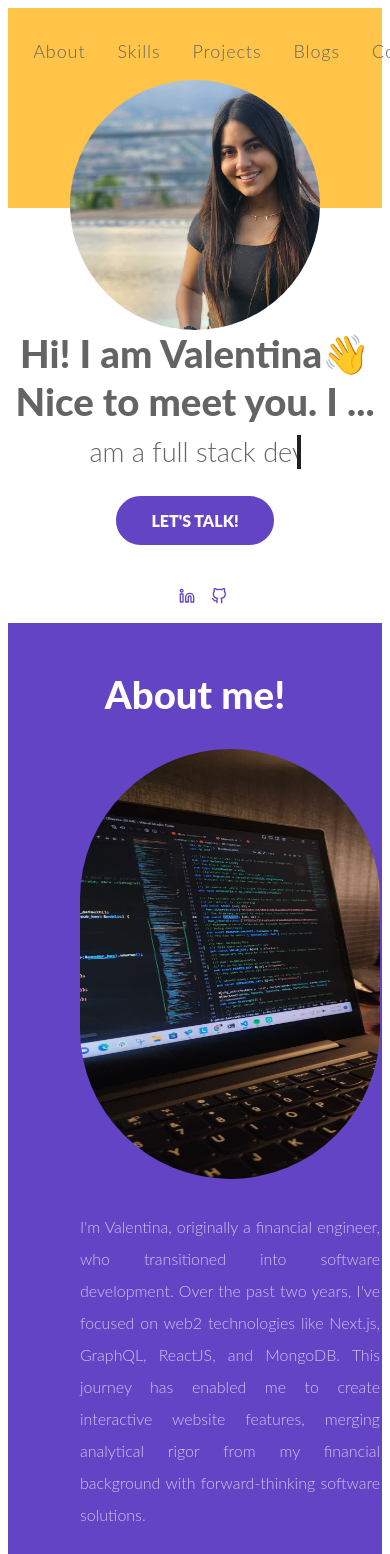
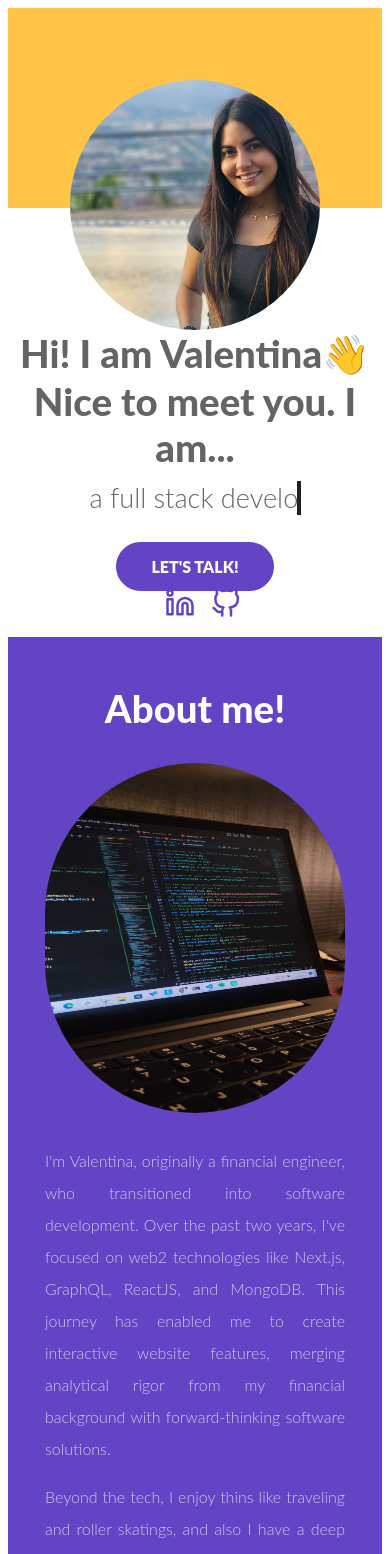
Before and after one commit to Valentinaga1/valentinaga1-portfolio, a Next.js app: page / in a window 390 px wide. Shown: the top 1554 px of the page. Built offline with nearby package versions, Linux system fonts and the light colour scheme.

Commit message:
Fixing responsive in all the components

```diff
--- a/src/components/Atoms/SocialLinks/index.js
+++ b/src/components/Atoms/SocialLinks/index.js
@@ -7,12 +7,11 @@ const SocialLinks = () => {
   return (
     <div className={styles["header__main-fi-container"]}>
       <Link href="https://www.linkedin.com/in/valentinaga1/" target='_blank'>
-        <FiLinkedin className={styles["header__main-fi"]}/>
+        <FiLinkedin className={styles["header__main-fi"]} size={30}/>
       </Link>
       <Link href="https://github.com/Valentinaga1" target='_blank'>
-        <FiGithub className={styles["header__main-fi"]}/>
+        <FiGithub className={styles["header__main-fi"]} size={30}/>
       </Link>
-      <i className="fab fa-linkedin"></i>
     </div>
 
   )
--- a/src/components/Molecules/About/index.js
+++ b/src/components/Molecules/About/index.js
@@ -14,8 +14,9 @@ const About = () => {
         <h2 className={styles["about__tile"]}>About me!</h2>
       </div>
       <div className={styles["about__columns"]}>
+        <div className={styles["about__columns-container"]}>
           <div className={styles["about__img-container"]}>
-          <Image className={styles["about__img"]} src={aboutMe} alt="About image" width={300} height={430}/>
+            <Image className={styles["about__img"]} src={aboutMe} alt="About image" width={300} height={350}/>
           </div>
           <div>
             <div className={styles["about__text-container"]}>
@@ -24,6 +25,7 @@ const About = () => {
               <a href={cvUrl} download="Cv-ValentinaGómezAgudelo.pdf" title="CV">
                 <Button label={`Download CV`} isAboutParent={true}/>
               </a>
+            </div>
           </div>
         </div>
         <svg className={styles["contact__background-details-2"]} width="73" height="70" viewBox="0 0 73 70" fill="none" xmlns="http://www.w3.org/2000/svg" id="null" class="svg replaced-svg">
--- a/src/components/Molecules/About/styles.module.css
+++ b/src/components/Molecules/About/styles.module.css
@@ -3,17 +3,23 @@
   padding: 1rem 12rem 2rem;
   position: relative;
 }
-
-
-.about__columns {
+.about__columns-container{
   display: grid;
   grid-template-columns: 1fr 1fr;
   grid-gap: 1rem;
+  justify-content: center;
+  max-width: 1300px;
+
+}
+
+.about__columns {
+  display: flex;
+  justify-content: center;
 }
 
 .about__img-container {
   display: flex;
-  /* justify-content: center; */
+  justify-content: center;
   align-items: center;
 }
 
@@ -52,7 +58,7 @@
   .about__main {
     padding: 1rem 3rem 2rem;
   }
-  .about__columns {
+  .about__columns-container {
     grid-template-columns: 1fr;
   }
   .about__img-container {
@@ -74,7 +80,7 @@
   .about__main{
     padding: 1rem 4.5rem 2rem;
   }
-  .about__columns {
+  .about__columns-container {
     grid-template-columns: 1fr;
   }
   .about__img-container {
@@ -99,6 +105,7 @@
     padding: 1rem 9rem 2rem;
   }
   .contact__background-details-2{
-    right: 3rem;
+    /* right: 4rem; */
   }
+
 }
--- a/src/components/Molecules/Blogs/index.js
+++ b/src/components/Molecules/Blogs/index.js
@@ -36,6 +36,7 @@ const Blogs = () => {
 
   return (
     <div className={styles["blog__main"]} id="blogs">
+      <div className={styles["blog__main-container"]}>
         <h2 className={styles["blog__title"]}>From my blogs post</h2>
         <div className={styles["blog__list-items-container"]}>
           {blogs.map(blog => (
@@ -70,7 +71,7 @@ const Blogs = () => {
             </div>
           ))}
         </div>
-
+      </div>
     </div>
   )
 }
--- a/src/components/Molecules/Blogs/styles.module.css
+++ b/src/components/Molecules/Blogs/styles.module.css
@@ -1,6 +1,12 @@
 .blog__main{
   padding: 1rem 12rem 2rem;
   position: relative;
+  display: flex;
+  justify-content: center;
+}
+
+.blog__main-container {
+  max-width: 1300px;
 }
 
 .blog__title {
@@ -68,7 +74,7 @@
 .blog__item-image-background {
   position: relative;
   z-index: -1;
-  left: 3rem;
+  left: 2rem;
 }
 
 
--- a/src/components/Molecules/Hero/index.js
+++ b/src/components/Molecules/Hero/index.js
@@ -12,10 +12,9 @@ import Button from '@/components/Atoms/Button';
 const Hero = () => {
   const [sentence, setSentence] = useState("");
   const sentences = [
-  `am a full stack developer💻`,
-  `am a blockchain developer enthusiast🔗`,
-  `am a coffee lover☕`,
-  `am roller skater🛼`
+  `a full stack developer💻`,
+  `a blockchain developer enthusiast🔗`,
+  `a coffee lover☕`,
   ];
   let currentSentenceIndex = 0;
 
@@ -44,7 +43,7 @@ const Hero = () => {
             <Image className={styles["header__main-img"]} src={headerImage} alt=""/>
           </div>
          <div className={styles["header__main-title-container"]}>
-            <h2 className={styles["header__main-title"]}>Hi! I am Valentina👋 Nice to meet you. I ...</h2>
+            <h2 className={styles["header__main-title"]}>Hi! I am Valentina👋 Nice to meet you. I am...</h2>
           </div>
            <div className={styles["header__main-sentences-container"]}>
             <p className={styles["header__main-sentences-parragraph"]} id="typewriter">{sentence}</p>
--- a/src/components/Molecules/Navbar/styles.module.css
+++ b/src/components/Molecules/Navbar/styles.module.css
@@ -14,17 +14,16 @@
   text-transform: capitalize; /* Equivalent to Tailwind's capitalize class */
   font-size: 1.125rem; /* Equivalent to Tailwind's text-lg class */
   letter-spacing: 0.05em; /* Equivalent to Tailwind's tracking-wider class */
-  transition: color 0.3s;
   color: #646464;
+  border-bottom: 2px solid transparent;
+  transition: color 0.3s border-bottom 0.3s;
 }
 
-.navbar_container .navbar_item::before{
+/* .navbar_container .navbar_item::before{
   content: "";
   width: 4%;
   height: 4px;
   position: absolute;
-  /* left: 0;
-  bottom: 0; */
   background: #6244c5;
   transition: 0.5s transform ease;
   transform: scale3d(0,1,1);
@@ -38,4 +37,34 @@
 
 .navbar_containe .navbar_item:hover::before{
   transform-origin: 0 50%;
+} */
+
+.navbar_item:hover {
+  border-bottom: 5px solid #6244c5;
 }
+
+@media screen and (max-width: 380px) {
+  .navbar_container {
+    display: none;
+  }
+}
+@media screen and (min-width: 381px) and (max-width: 500px) {
+  .navbar_container {
+    display: none;
+  }
+}
+@media screen and (min-width: 501px) and (max-width: 630px) {
+  .navbar_container {
+    gap: 1.2rem;
+  }
+}
+@media screen and (min-width: 631px) and (max-width: 788px) {
+
+
+}
+@media screen and (min-width: 789px) and (max-width: 1024px) {
+
+}
+@media screen and (min-width: 1025px) and (max-width: 1280px) {
+
+}
--- a/src/components/Molecules/Projects/index.js
+++ b/src/components/Molecules/Projects/index.js
@@ -37,6 +37,7 @@ const Projects = () => {
   console.log("windowSize", windowSize);
   return (
     <div className={styles["projects__main"]} id="projects">
+      <div className={styles["projects__main-container"]}>
         <h2 className={styles["projects__title"]}>Projects</h2>
         <p className={styles["projects__parragraph"]}>
           Here are few projects that I have wroked on
@@ -93,6 +94,7 @@ const Projects = () => {
           ))}
         </div>
       </div>
+    </div>
   );
 };
 
--- a/src/components/Molecules/Projects/styles.module.css
+++ b/src/components/Molecules/Projects/styles.module.css
@@ -1,6 +1,13 @@
 .projects__main {
   background-color: #6244c5;
   padding: 1rem 12rem 2rem;
+  display: flex;
+  justify-content: center;
+
+}
+
+.projects__main-container {
+  max-width: 1225px;
 }
 
 .projects__title {
@@ -27,7 +34,7 @@
 .projects__item-container {
   display: grid;
   grid-template-columns: 1fr 1fr;
-  grid-gap: 1rem;
+  grid-gap: 0.5rem;
 }
 
 .projects__item-image-container {
--- a/src/components/Molecules/Skills/index.js
+++ b/src/components/Molecules/Skills/index.js
@@ -9,6 +9,7 @@ const Skills = () => {
 
   return (
     <div className={styles["skills__main"]} id="skills">
+      <div className={styles["skills__main-container"]} id="skills">
         <div className={styles["skills__title-container"]}>
           <h2 className={styles["skills__title"]}>My skills</h2>
         </div>
@@ -23,6 +24,8 @@ const Skills = () => {
             )
           )}
         </div>
+
+      </div>
     </div>
   )
 }
--- a/src/components/Molecules/Skills/styles.module.css
+++ b/src/components/Molecules/Skills/styles.module.css
@@ -1,5 +1,7 @@
 .skills__main {
   padding: 1rem 12rem 2rem;
+  display: flex;
+  justify-content: center;
 }
 
 .skills__title-container {
```
Lines whose indentation alone changed are shown as unchanged.
